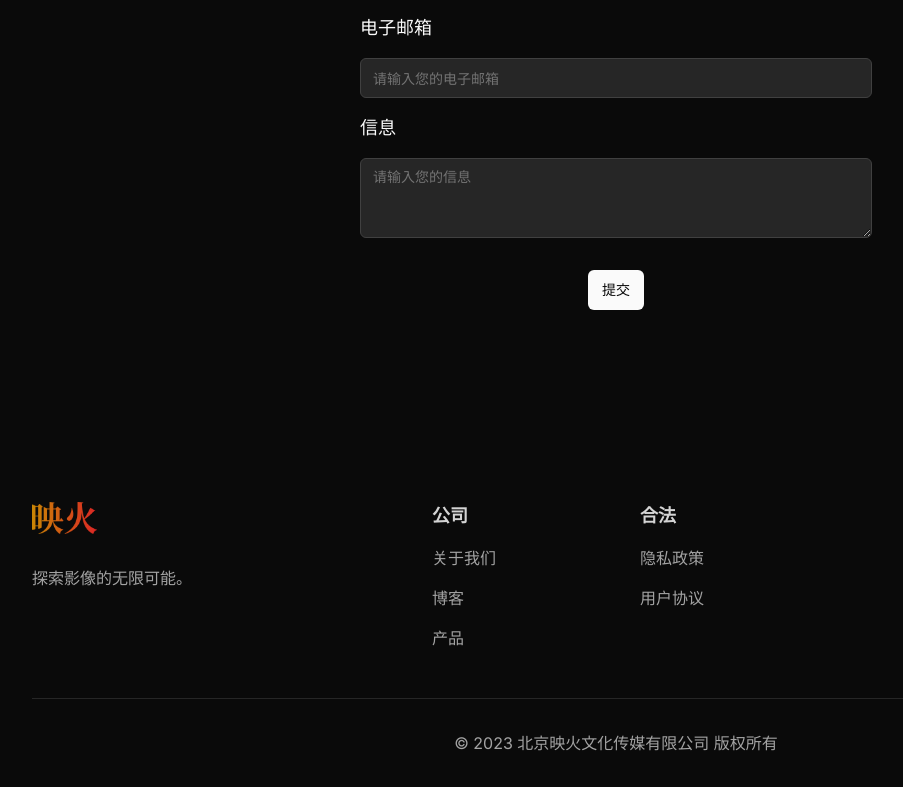
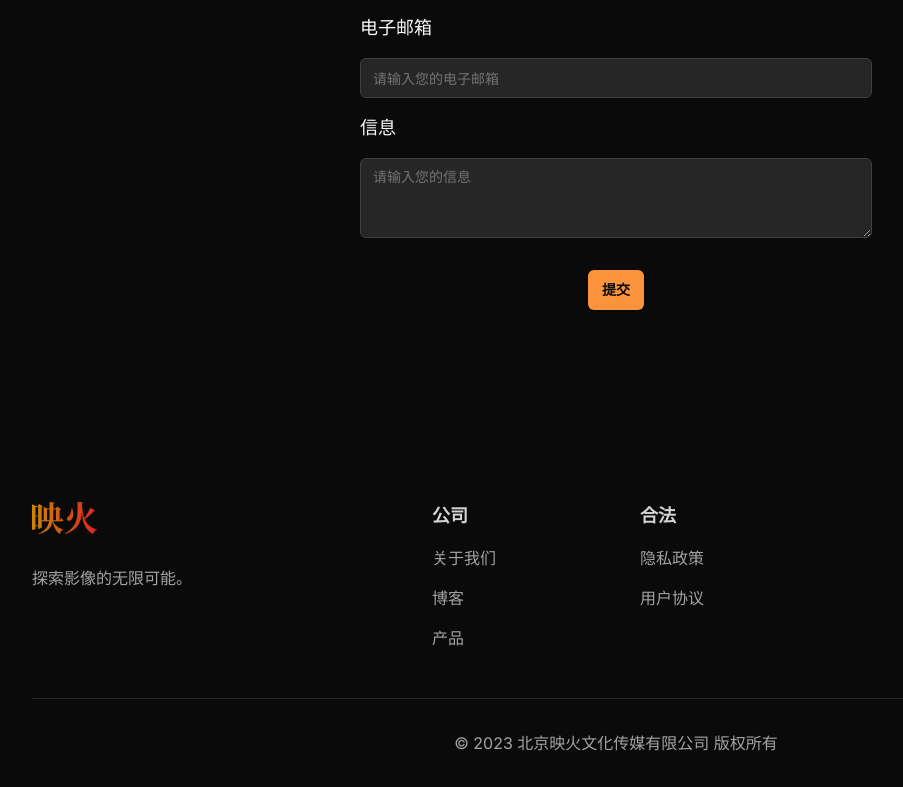
Before and after one commit to dabaz-diebold-dai/yinghuo, a Next.js app: page /contact in a window 1280 px wide. Shown: the part 751-1538 px from the top of the page, without its empty margins (24-927 px from the left). Built offline with nearby package versions, Linux system fonts and the light colour scheme.

Commit message:
Update button style

```diff
--- a/components/sections/contact/ContactForm.tsx
+++ b/components/sections/contact/ContactForm.tsx
@@ -67,7 +67,7 @@ export default function ContactForm() {
             />
           </div>
           <div className="text-center">
-            <button type="submit" disabled={state.submitting} className="text-neutral-950 bg-neutral-50 px-3.5 py-2.5 rounded-md text-sm mt-4">
+            <button type="submit" disabled={state.submitting} className="rounded-md bg-orange-400 px-3.5 py-2.5 text-sm font-semibold text-neutral-950 shadow-sm hover:bg-orange-500 focus-visible:outline focus-visible:outline-2 focus-visible:outline-offset-2 focus-visible:outline-orange-600 transition-colors mt-4">
               提交
             </button>
           </div>
```
